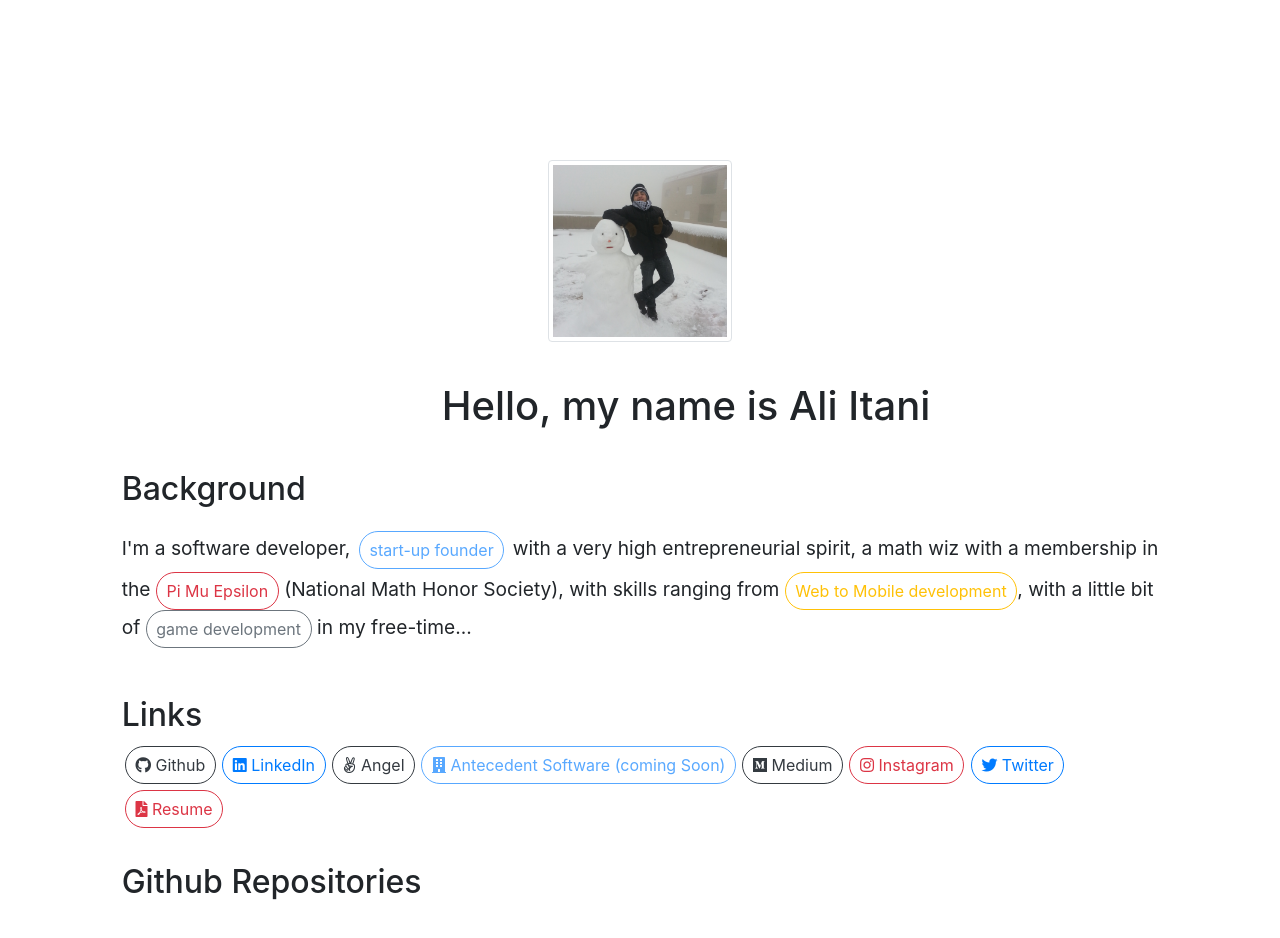
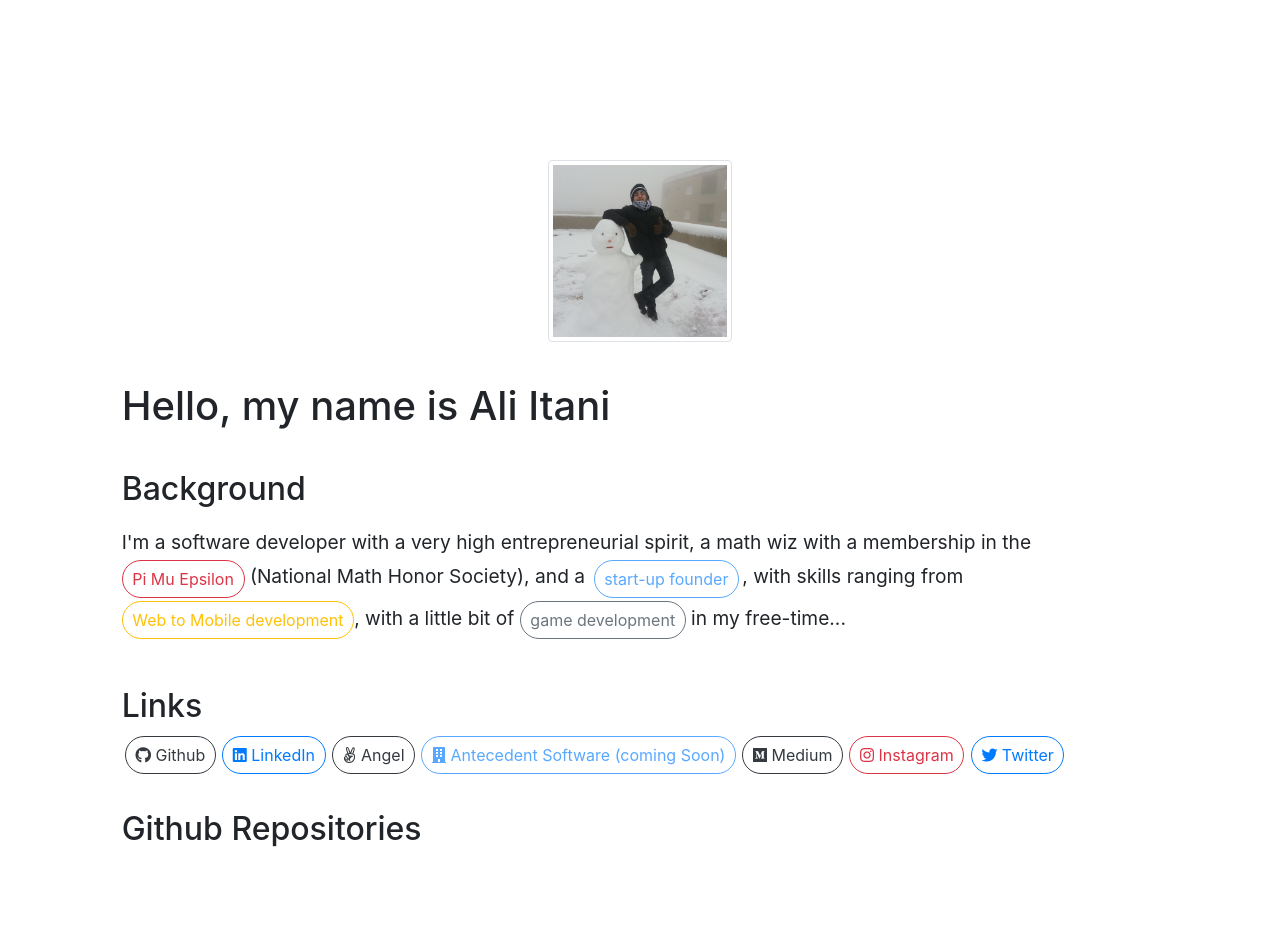
Before and after one commit to aliitani/aliitani.github.io, a plain HTML site: page index.html in a window 1280 px wide. Drawn offline with Linux system fonts and the light colour scheme; no server answers.

Commit message:
Changes made

```diff
--- a/assets/css/style.css
+++ b/assets/css/style.css
@@ -1,5 +1,6 @@
 body {
     margin-top: 10em;
+	margin-bottom: 10em;
 }
 
 h1, h2, #profiles, #repo_main{
--- a/assets/js/scripts.js
+++ b/assets/js/scripts.js
@@ -2,6 +2,6 @@
 
 // function for getting links sent to the buttons.
 function openLinks(url) {
-    let links = ['https://github.com/aliitani', 'https://www.linkedin.com/in/aliitani0/', 'https://angel.co/aliitani', '', 'https://medium.com/@aliitani0', 'https://www.instagram.com/aliitani/', 'https://twitter.com/antecedentsoft', './assets/resume/Ali-Resume.pdf'];
+    let links = ['https://github.com/aliitani', 'https://www.linkedin.com/in/aliitani0/', 'https://angel.co/aliitani', '', 'https://medium.com/@aliitani0', 'https://www.instagram.com/aliitani/', 'https://twitter.com/antecedentsoft'];
     window.open(links[url], '_blank').focus();
 }
--- a/index.html
+++ b/index.html
@@ -20,7 +20,7 @@
             </div>
         </div>
         <div class="row">
-            <div class="col-6 offset-4">
+            <div class="col-10 offset-1">
                 <h1>Hello, my name is Ali Itani</h1>
             </div>
         </div>
@@ -29,9 +29,10 @@
             <div class="col-md-10 offset-1">
                 <h2>Background</h2>
                 <p id="background">
-                    I'm a software developer, <button href="#" class="btn btn-outline-primary badge-pill" disabled>start-up founder</button> with a very high entrepreneurial spirit, a math wiz with a
-                    membership in the <a href="https://pme-math.org/" class="btn btn-outline-danger badge-pill">Pi Mu Epsilon</a> (National Math Honor Society), with skills ranging from <a href="https://github.com/aliitani" class="btn btn-outline-warning badge-pill"> Web to
-                    Mobile development</a>, with a little bit of <a href="https://github.com/aliitani" class="btn btn-outline-secondary badge-pill">game development</a> in my free-time...
+                    I'm a software developer with a very high entrepreneurial spirit, a math wiz with a membership in the <a href="https://pme-math.org/" class="btn btn-outline-danger badge-pill">Pi Mu Epsilon</a>
+					(National Math Honor Society), and a <button href="#" class="btn btn-outline-primary badge-pill" disabled>start-up founder</button>, with skills ranging from
+					<a href="https://github.com/aliitani" class="btn btn-outline-warning badge-pill"> Web to Mobile development</a>,
+					with a little bit of <a href="https://github.com/aliitani" class="btn btn-outline-secondary badge-pill">game development</a> in my free-time...
                 </p>
             </div>
         </div>
@@ -48,7 +49,6 @@
                         <button type="button" onclick="openLinks(4)" class="btn btn-outline-dark badge-pill"><span class="fab fa-medium"></span> Medium</button>
                         <button type="button" onclick="openLinks(5)" class="btn btn-outline-danger badge-pill"><span class="fab fa-instagram"></span> Instagram</button>
                         <button type="button" onclick="openLinks(6)" class="btn btn-outline-primary badge-pill"><span class="fab fa-twitter"></span> Twitter</button>
-                        <button type="button" onclick="openLinks(7)" class="btn btn-outline-danger badge-pill"><span class="fas fa-file-pdf"></span> Resume</button>
                     </div>
                 </div>
             </div>
```
Also changed, not shown: 1 other file.
